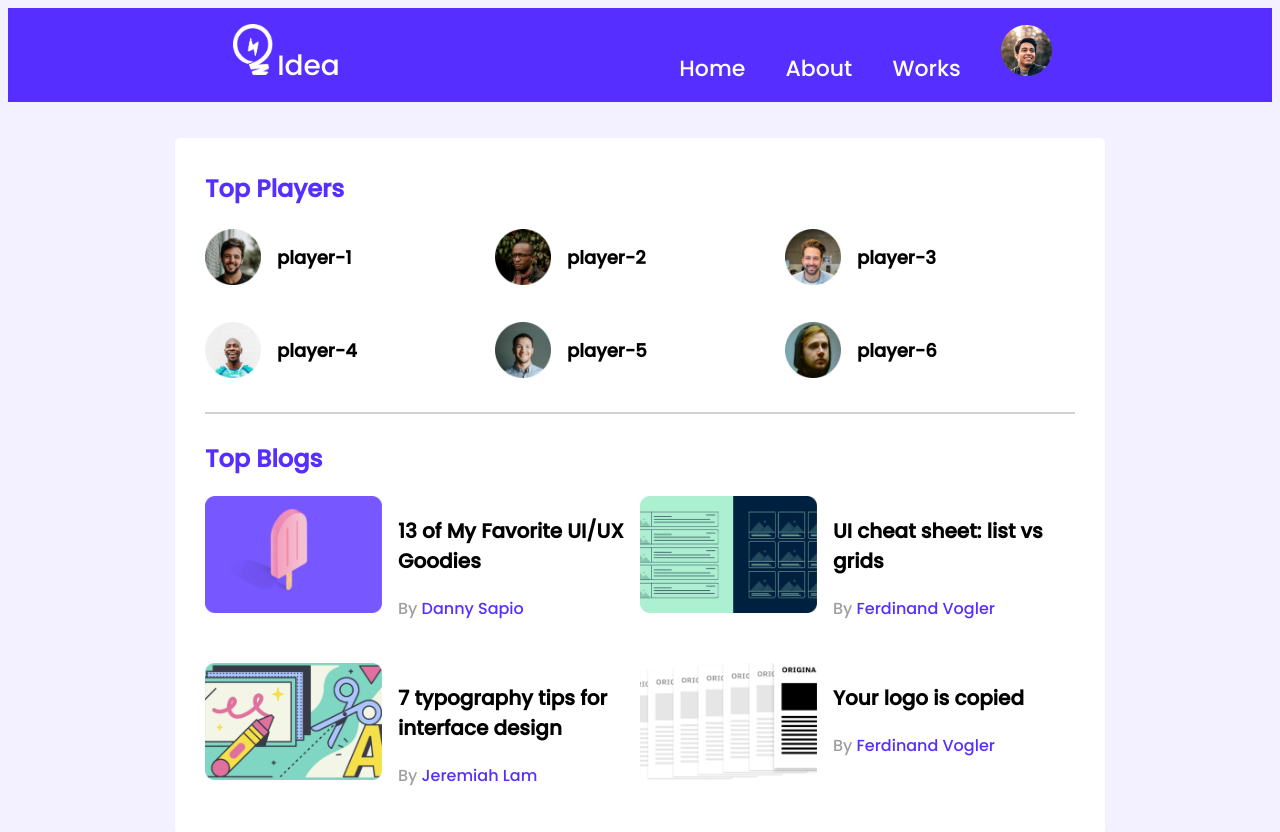
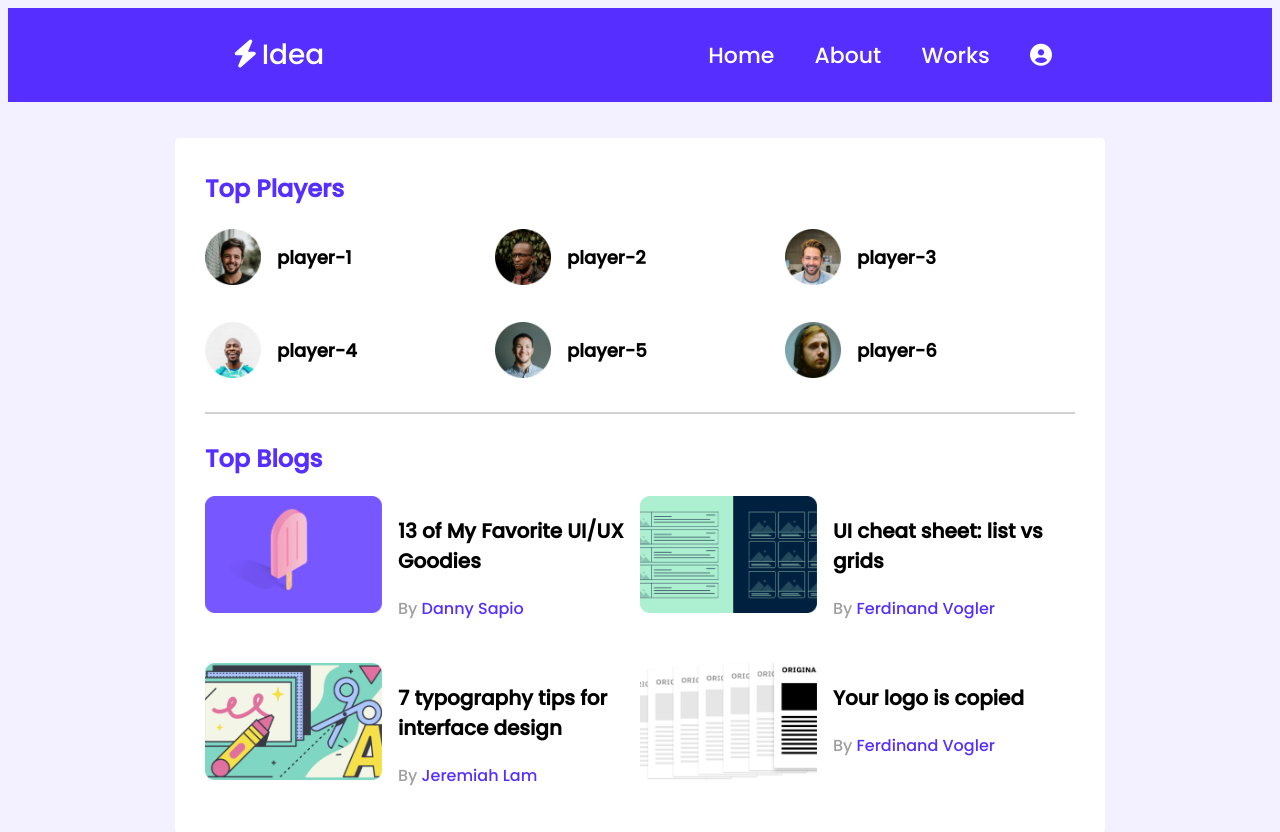
Before and after one commit to TitasKanti/leader-board-css3, a plain HTML site: page index.html in a window 1280 px wide. Shown: the top 832 px of the page. Drawn offline with Linux system fonts and the light colour scheme.

Commit message:
icon omit final

```diff
--- a/index.html
+++ b/index.html
@@ -15,14 +15,14 @@
     <header>
         <nav>
             <span class="nav-part1">
-                <a href=""><img src="images/icons/logo.png" alt="" width="40px" height="51px"></a>
+                <a href=""><i class="fas fa-bolt"></i></a>
                 <a href="">Idea</a>
             </span>
             <span class="nav-part2">
                 <a href="">Home</a>
                 <a href="">About</a>
                 <a href="">Works</a>
-                <a href=""><img src="images/icons/profile.png" alt="" width="51px" height="51px"></a>
+                <a href=""><i class="fas fa-user-circle"></i></a>
             </span>
         </nav>
     </header>
```
